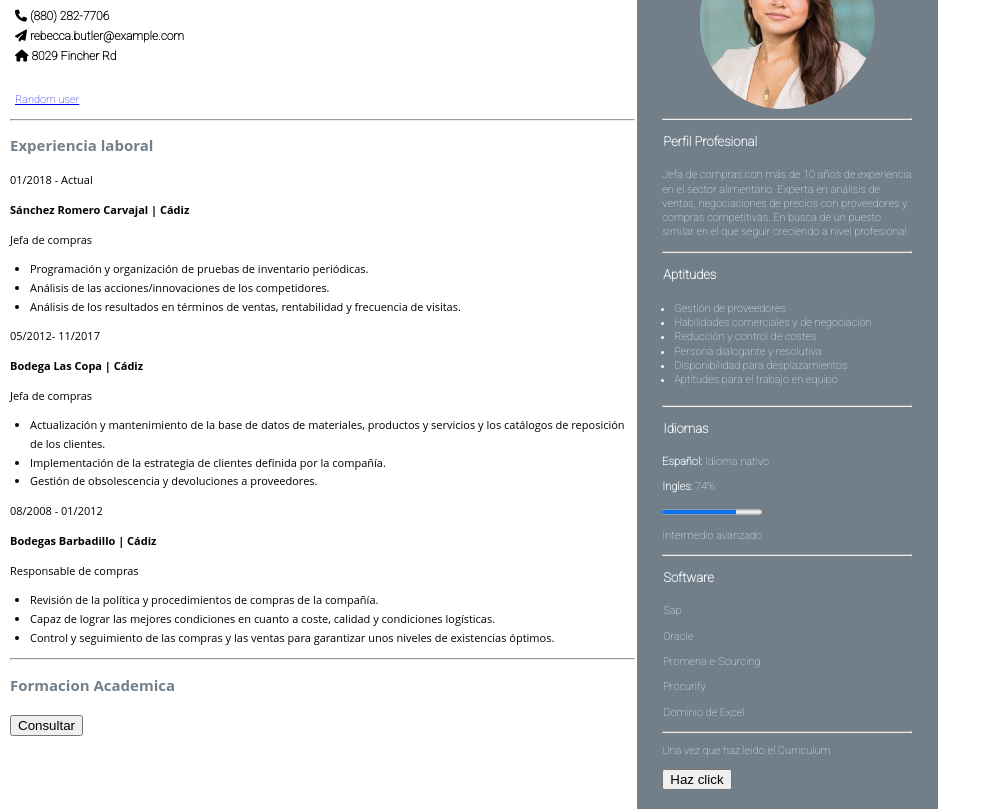
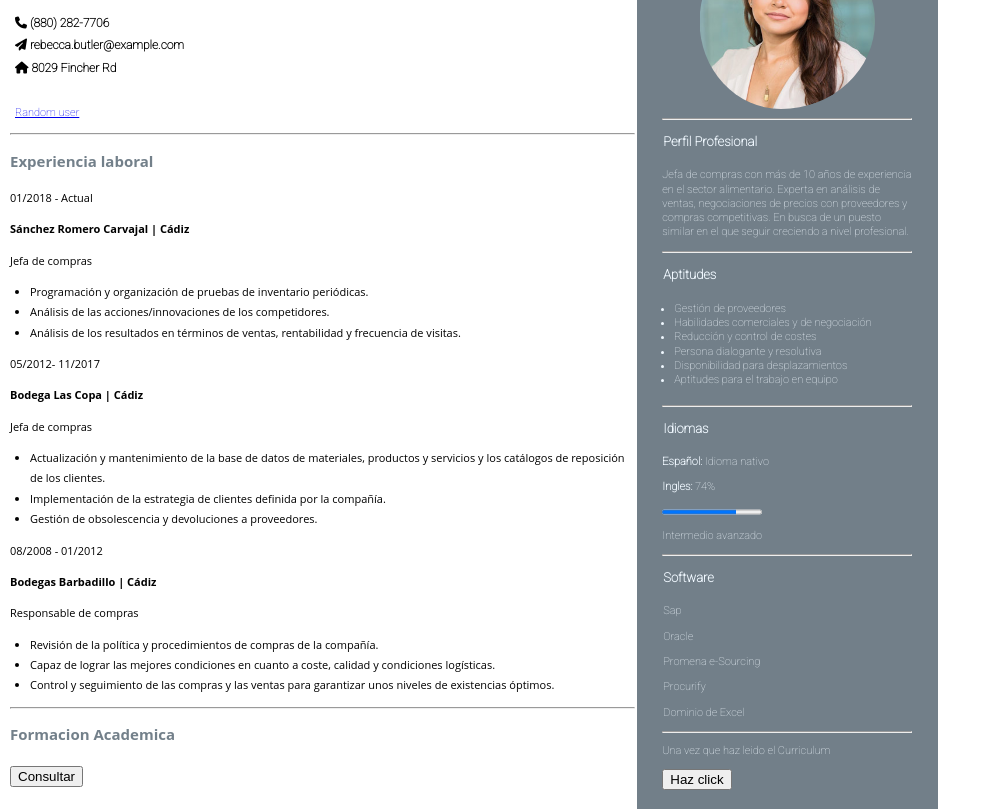
Before and after one commit to Raulo11/cv-online.github.io, a plain HTML site: page index.html in a window 1280 px wide. Shown: the part 100-909 px from the top of the page, without its empty margins (0-992 px from the left). Drawn offline with Linux system fonts and the light colour scheme.

Commit message:
cambiar line-height article

```diff
--- a/estilo-cv.css
+++ b/estilo-cv.css
@@ -82,7 +82,7 @@ article {
     padding: 2px;
     width: 625px;
     height: auto;
-    line-height: 1.7;
+    line-height: 1.85;
 }
 nav {
     float: left;
```
